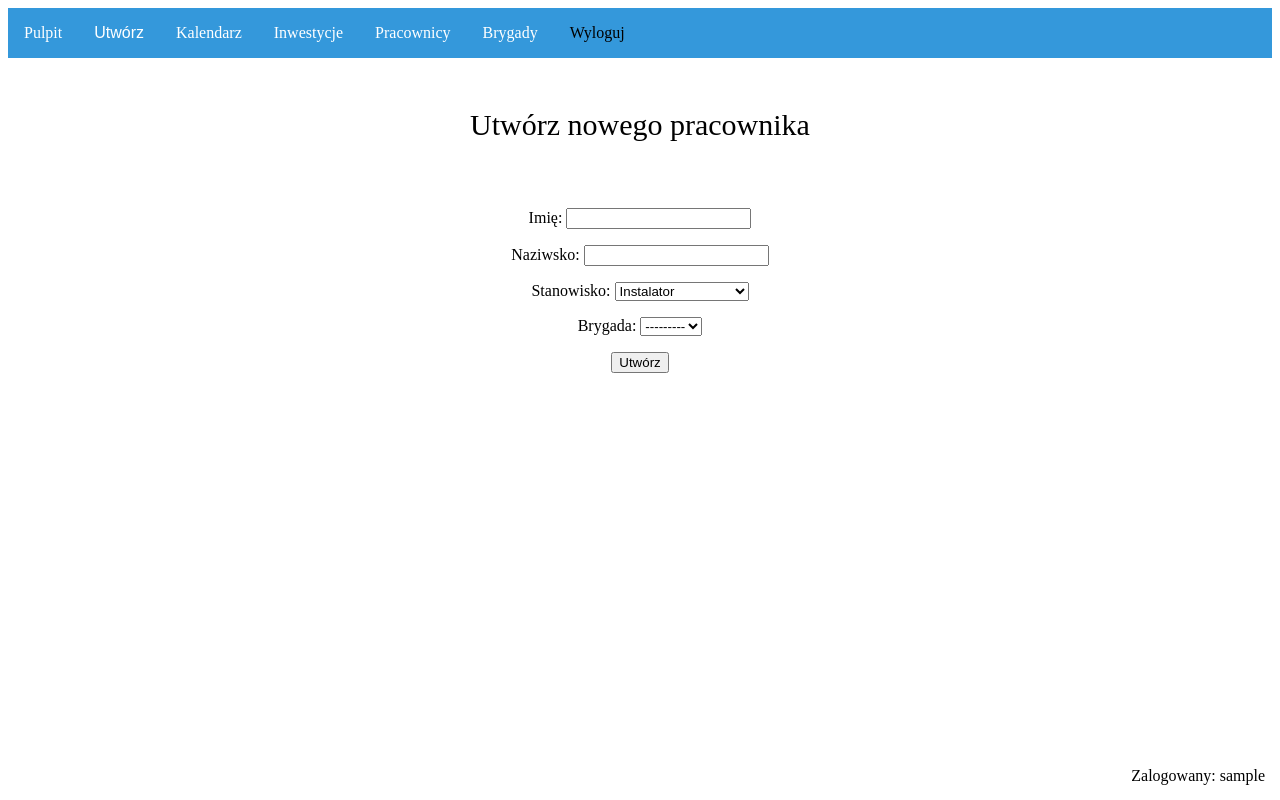
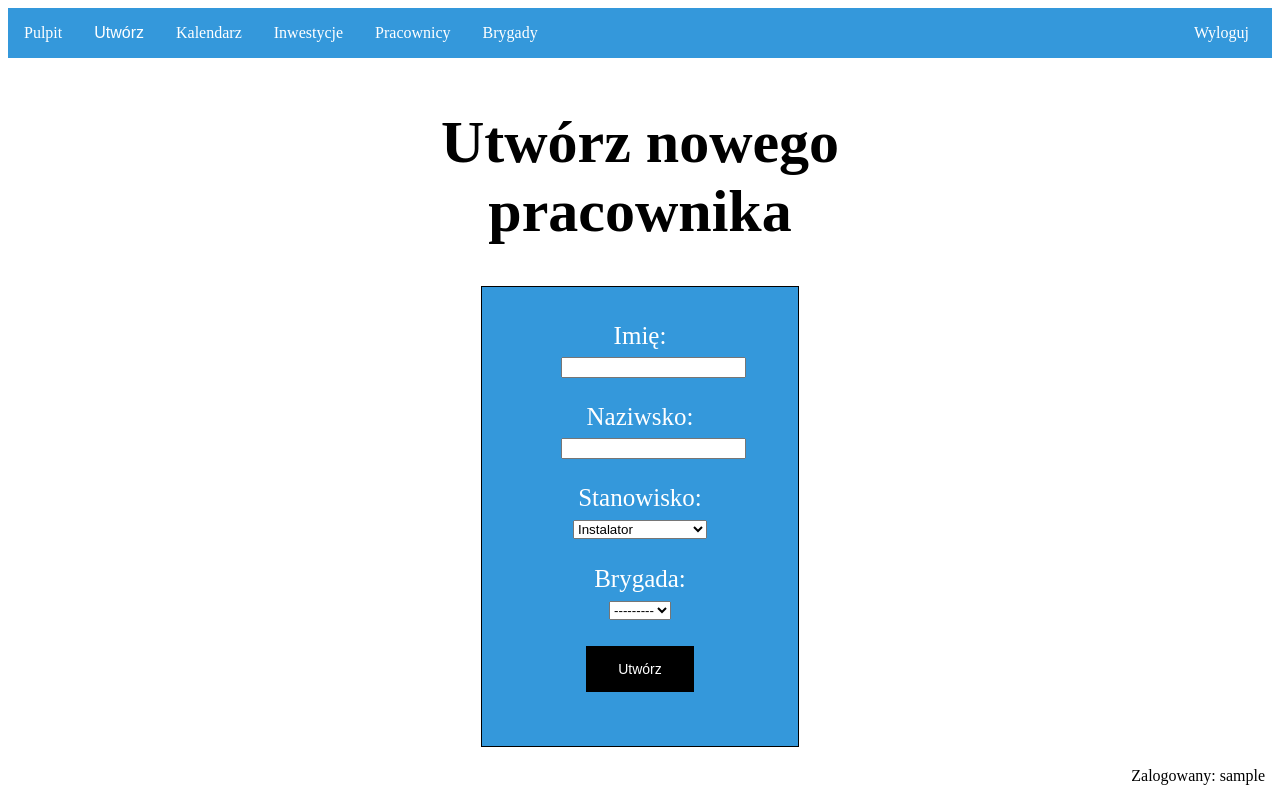
Before and after one commit to pparkitny/Manage_Your_Company_App, a Django app: page /add-employee/ in a window 1280 px wide. Run offline with Django 3.2, Linux system fonts and the light colour scheme; the visitor is signed in with stand-in values (Sample User, id 1); data that the repository does not hold is empty.

Commit message:
Some display and style changes

```diff
--- a/oze_project/management_app/templates/add_employee.html
+++ b/oze_project/management_app/templates/add_employee.html
@@ -1,15 +1,15 @@
 {% extends 'base.html' %}
 {% block content %}
 <div class="title">
-    <p>
+    <h1>
         Utwórz nowego pracownika
-    </p>
+    </h1>
 </div>
-<div class="center">
-        <form method="post" class="center">
+<div class="main-app">
+        <form method="post"  class="center">
             {% csrf_token %}
             {{ form.as_p }}
-            <input type="submit" value="Utwórz">
+            <input type="submit" class="button" value="Utwórz">
         </form>
     <h1>{{ message }}</h1>
 </div>
--- a/oze_project/management_app/templates/add_user.html
+++ b/oze_project/management_app/templates/add_user.html
@@ -1,10 +1,10 @@
 {% extends 'base.html' %}
 {% block content %}
-<div>
+<div class="main">
     <form method="post" class="center">
         {% csrf_token %}
         {{ form.as_p }}
-        <input type="submit" value="Utwórz">
+        <input type="submit" class="button" value="Utwórz">
     </form>
     <h1>{{ message }}</h1>
 </div>
--- a/oze_project/management_app/templates/base.html
+++ b/oze_project/management_app/templates/base.html
@@ -55,7 +55,7 @@
         <div class="dropbtn">Brygady</div>
     </a>
     <a href="/logout/">
-        <div class="dropbtn" style="color: black">Wyloguj</div>
+        <div class="dropbtn" id="logout-position">Wyloguj</div>
     </a>
 
 </div>
--- a/oze_project/management_app/templates/employees.html
+++ b/oze_project/management_app/templates/employees.html
@@ -42,7 +42,7 @@
                 </td>
                 <td class="col-2">
                     <a href ='/employee/modify/{{ worker.id }}/' >
-                        <button type="button" class="btn btn-primary rounded-0">
+                        <button type="button" class="button-list">
                             Edytuj
                         </button>
                     </a>
--- a/oze_project/management_app/templates/investments.html
+++ b/oze_project/management_app/templates/investments.html
@@ -40,7 +40,7 @@
                 </td>
                 <td class="col-2">
                     <a href ='/investment/modify/{{ investment.investment.id }}/' >
-                        <button type="button" class="btn btn-primary rounded-0">
+                        <button type="button" class="button-list">
                             Edytuj
                         </button>
                     </a>
--- a/oze_project/management_app/templates/login.html
+++ b/oze_project/management_app/templates/login.html
@@ -1,10 +1,10 @@
 {% extends 'base.html' %}
 {% block content %}
-    <div class="center">
+    <div class="main">
             <form method="post" class="center">
                 {% csrf_token %}
                 {{ form.as_p }}
-                <input type="submit" value="Zaloguj">
+                <input type="submit" class="button" value="Zaloguj">
             </form>
         <h1>{{ message }}</h1>
     </div>
--- a/oze_project/management_app/templates/main.html
+++ b/oze_project/management_app/templates/main.html
@@ -1,11 +1,11 @@
 {% extends 'base.html' %}
 {% block content %}
-<div class="center">
+<div class="main">
     <h1>Strona główna</h1>
     <form method="POST">
         {% csrf_token %}
-        <button type="submit" name="login">Zaloguj</button>
-        <button type="submit" name="register">Rejestracja</button>
+        <button type="submit" class="button" name="login">Zaloguj</button> </br> </br>
+        <button type="submit" class="button" name="register">Rejestracja</button>
     </form>
 </div>
 {% endblock %}
--- a/oze_project/management_app/templates/modify_employee.html
+++ b/oze_project/management_app/templates/modify_employee.html
@@ -53,7 +53,7 @@
                 </td>
                 <td class="col-2">
                     <a href ='/employees/' >
-                        <button type="submit" class="btn btn-primary rounded-0">
+                        <button type="submit" class="button-list">
                             Edytuj
                         </button>
                     </a>
--- a/oze_project/management_app/templates/modify_investment.html
+++ b/oze_project/management_app/templates/modify_investment.html
@@ -53,7 +53,7 @@
                 </td>
                 <td class="col-2">
                     <a href ='/investments/' >
-                        <button type="submit" class="btn btn-primary rounded-0">
+                        <button type="submit" class="button-list">
                             Edytuj
                         </button>
                     </a>
--- a/oze_project/management_app/templates/modify_squad.html
+++ b/oze_project/management_app/templates/modify_squad.html
@@ -25,7 +25,7 @@
                 </td>
                 <td class="col-2">
                     <a href ='/squads/' >
-                        <button type="submit" class="btn btn-primary rounded-0">
+                        <button type="submit" class="button-list">
                             Edytuj
                         </button>
                     </a>
--- a/oze_project/management_app/templates/squads.html
+++ b/oze_project/management_app/templates/squads.html
@@ -21,7 +21,7 @@
                 <td class="col-2">{{ squad.name }}</td>
                 <td class="col-2">
                     <a href ='/squad/modify/{{ squad.id }}/' >
-                        <button type="button" class="btn btn-primary rounded-0">
+                        <button type="button" class="button-list">
                             Edytuj
                         </button>
                     </a>
--- a/oze_project/static/css/style.css
+++ b/oze_project/static/css/style.css
@@ -1,8 +1,67 @@
+body {
+
+}
+
 .center {
     margin: auto;
     width: 50%;
-    padding: 10px;
     text-align: center;
+}
+
+.main {
+    margin-top: 125px;
+    margin-left: auto;
+    margin-right: auto;
+    width: 25%;
+    color: white;
+    padding: 10px 0px 20px 0px;
+    text-align: center;
+    background-color: #3498DB;
+    border: 1px solid black;
+    font-size: 25px;
+}
+
+.main-app {
+    margin-left: auto;
+    margin-right: auto;
+    width: 25%;
+    color: white;
+    padding: 10px 0px 20px 0px;
+    text-align: center;
+    background-color: #3498DB;
+    border: 1px solid black;
+    font-size: 25px;
+}
+
+.button {
+    background-color: black; /* Green */
+    border: none;
+    color: white;
+    padding: 15px 32px;
+    text-align: center;
+    display: inline-block;
+    font-size: 14px;
+    transition-duration: 0.1s;
+    cursor: pointer;
+}
+
+.button:hover {
+    background-color: white; /* Green */
+    color: black;
+    box-shadow: 0 12px 16px 0 rgba(0,0,0,0.24), 0 17px 50px 0 rgba(0,0,0,0.19);
+}
+
+.button-list {
+    border: none;
+    padding: 8px;
+    cursor: pointer;
+    background-color: lightgray;
+    opacity: 0.8;
+}
+
+.button-list:hover {
+    box-shadow: 0 12px 16px 0 rgba(0,0,0,0.24), 0 17px 50px 0 rgba(0,0,0,0.19);
+    opacity: 1;
 }
 
 a:link {
@@ -13,6 +72,18 @@ a:link {
     position: absolute;
     bottom: 15px;
     right: 15px;
+}
+
+#logout-position {
+    position: absolute;
+    top: 8px;
+    right: 15px;
+    transition-duration: 0.1s;
+}
+
+#logout-position:hover {
+    color: red;
+    background-color: #3498DB;
 }
 
 .navi {
@@ -81,7 +152,6 @@ a:link {
     font-size: 30px;
     width: 50%;
     text-align: center;
-    width: 50%;
     margin: auto;
 }
 
```
Also changed, not shown: oze_project/management_app/templates/add_investment.html (+4 -4 lines), oze_project/management_app/templates/add_squad.html (+4 -4 lines), oze_project/tests/test_ex1.py (deleted).
